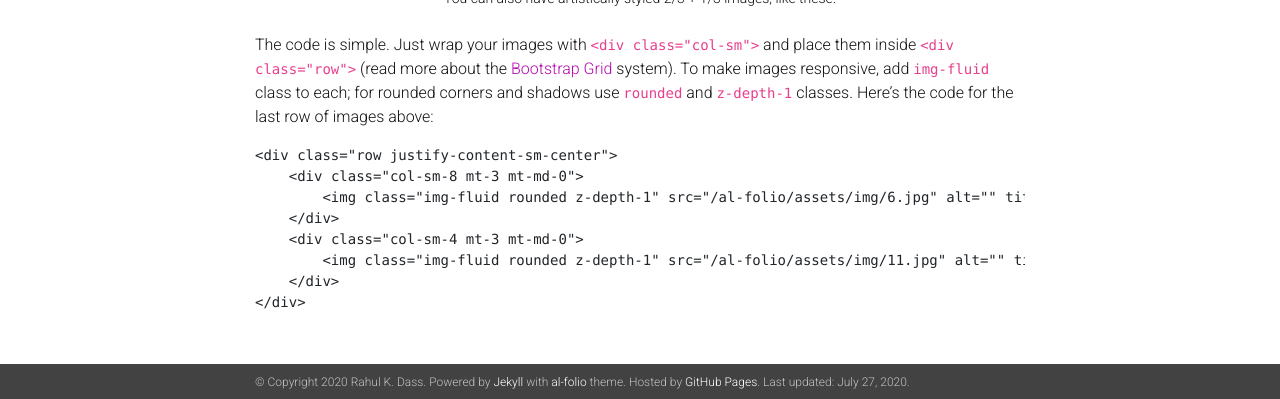
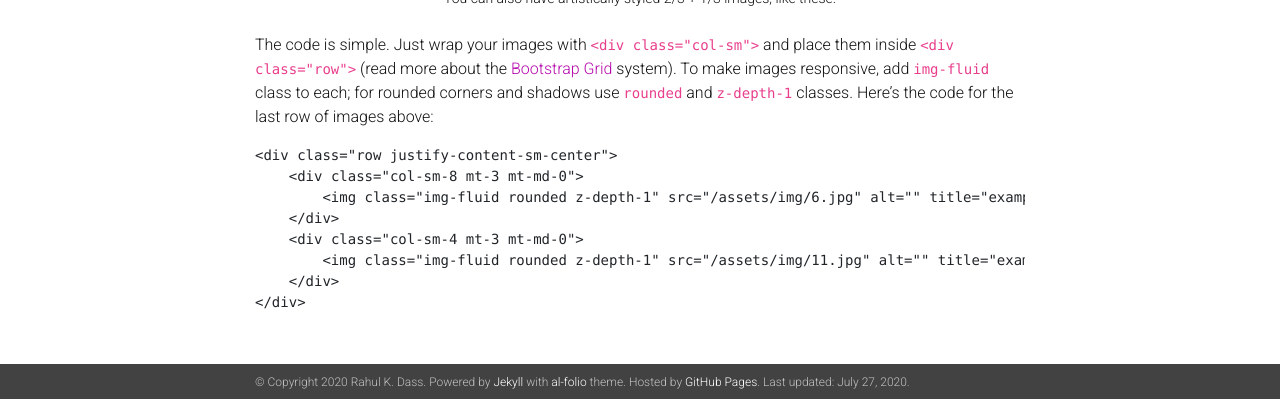
Before and after one commit to rkdass/rkdass.github.io, a Jekyll site: the page built from _projects/6_project.markdown, in a window 1280 px wide and 900 px high, scrolled down 1000 px, cut to the strip 501-900 px from the top of the window. Built offline with Jekyll 4.4.1, drawn with Linux system fonts in a browser that asks for light colours; nearby versions of some CDN libraries; a style sheet for code colours, icons or effects is not loaded.

Commit message:
changed url in _config.yml

```diff
--- a/_config.yml
+++ b/_config.yml
@@ -10,8 +10,8 @@
   Powered by <a href="http://jekyllrb.com/" target="_blank">Jekyll</a> with <a href="https://github.com/alshedivat/al-folio">al-folio</a> theme.
   Hosted by <a href="https://pages.github.com/" target="_blank">GitHub Pages</a>.
 
-url:  # the base hostname & protocol for your site
-baseurl: /al-folio # the subpath of your site, e.g. /blog/
+url: rkdass.github.io # the base hostname & protocol for your site
+baseurl: #/al-folio # the subpath of your site, e.g. /blog/
 last_updated: true # set to true if you want to display last updated in the footer
 
 # -----------------------------------------------------------------------------
```
